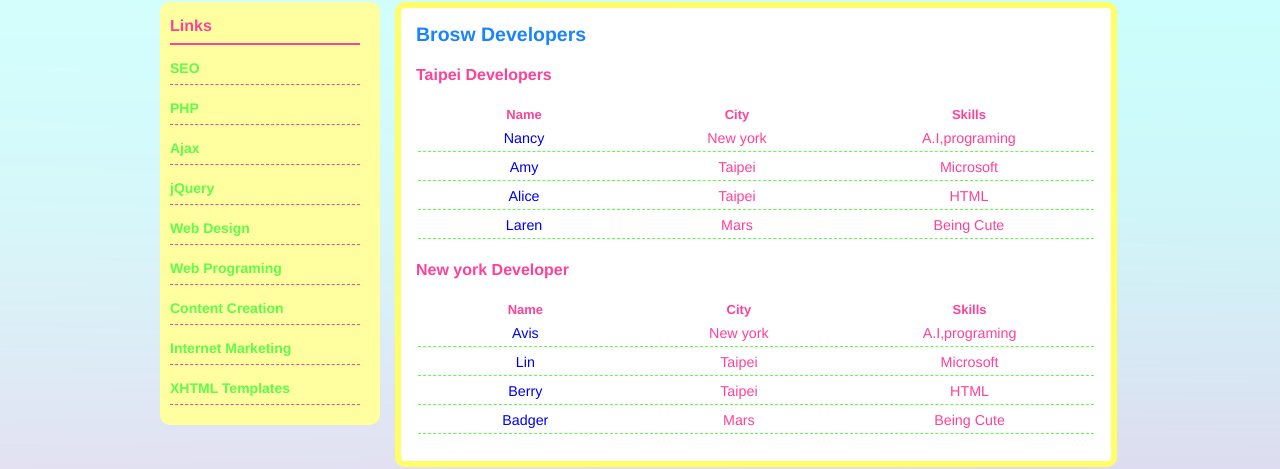
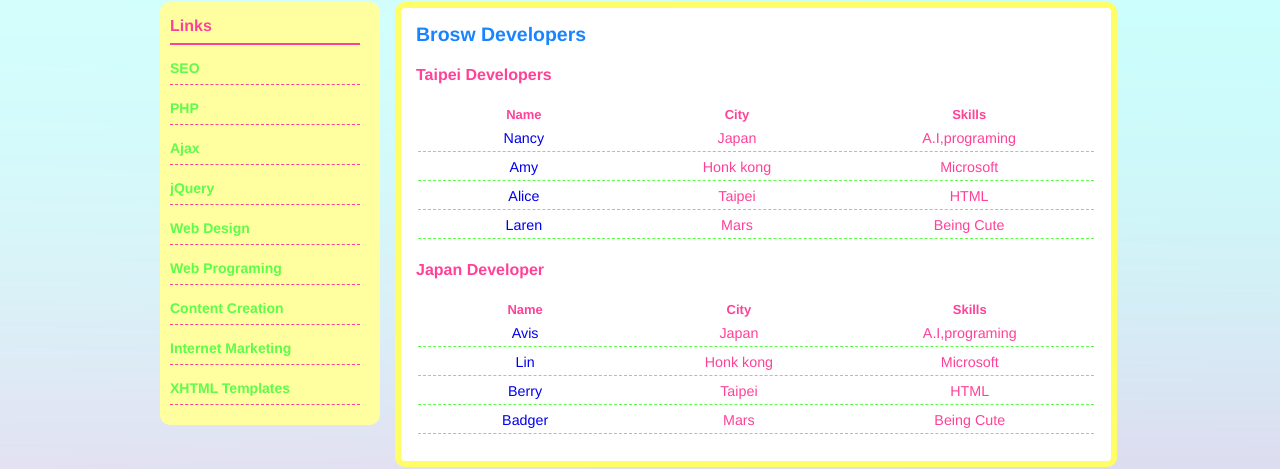
Before and after one commit to yobadger/Test, a plain HTML site: page browse.html in a window 1280 px wide. Shown: the part 152-621 px from the top of the page. Drawn offline with Linux system fonts and the light colour scheme.

Commit message:
Update browse.html

```diff
--- a/browse.html
+++ b/browse.html
@@ -52,12 +52,12 @@
 		<tbody>
 			<tr>
 			 <td><a href="about.html">Nancy</td>
-			 <td>New york</td>
+			 <td>Japan</td>
 			 <td>A.I,programing</td>
 			</tr>
 			<tr>
 			 <td><a href="about.html">Amy</td>
-			 <td>Taipei</td>
+			 <td>Honk kong</td>
 			 <td>Microsoft</td>
 			</tr>
 			<tr>
@@ -72,7 +72,7 @@
 			</tr>
 		</tbody>
 			</table>
-			<h3>New york Developer</h3>
+			<h3>Japan Developer</h3>
 
 		<!--table 2-->
 			<table class="dev-table">
@@ -86,12 +86,12 @@
 		<tbody>
 			<tr>
 			 <td><a href="about.html">Avis</td>
-			 <td>New york</td>
+			 <td>Japan</td>
 			 <td>A.I,programing</td>
 			</tr>
 			<tr>
 			 <td><a href="about.html">Lin</td>
-			 <td>Taipei</td>
+			 <td>Honk kong</td>
 			 <td>Microsoft</td>
 			</tr>
 			<tr>
```
